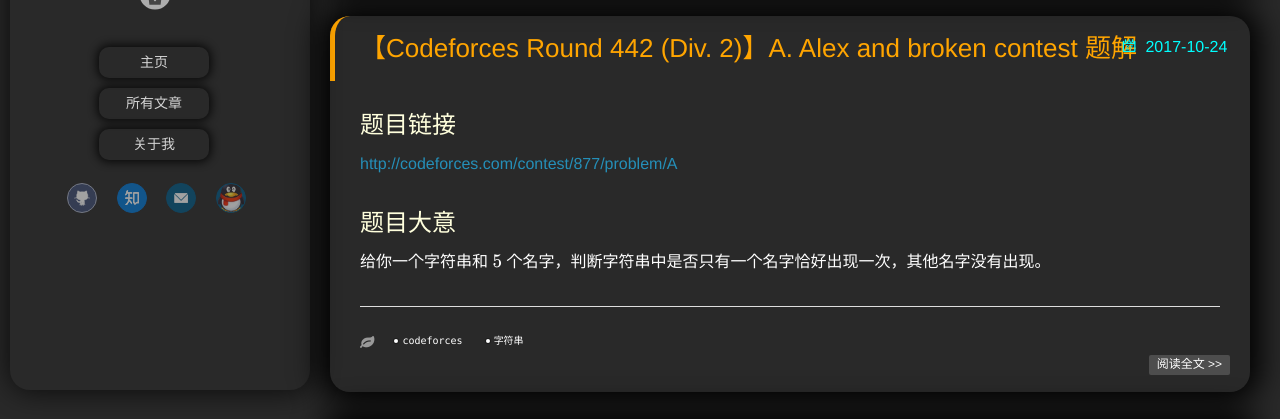
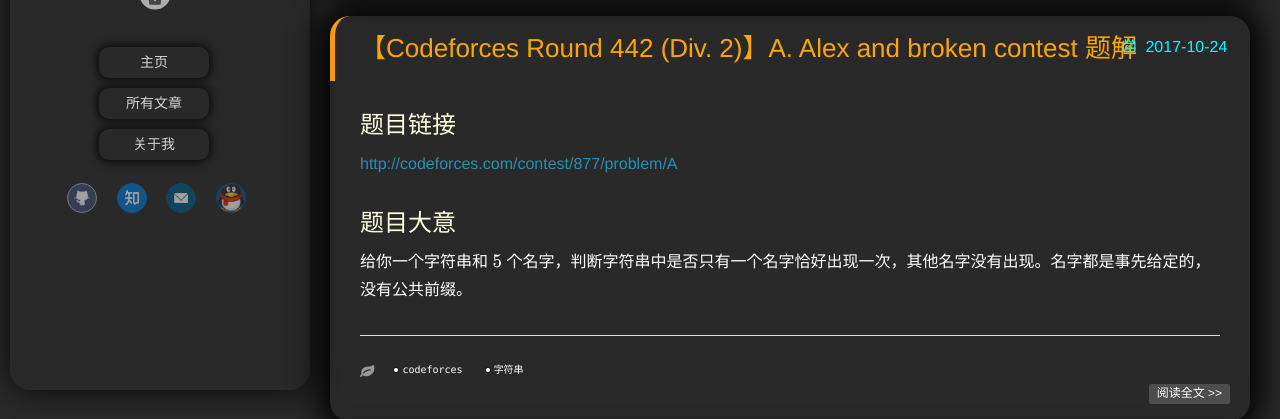
Before and after one commit to LaJiChangke/LaJiChangke.github.io, a plain HTML site: page index.html in a window 1280 px wide. Shown: the part 400-819 px from the top of the page. Drawn offline with nearby package versions, Linux system fonts and the light colour scheme; some packages are replaced by stand-ins of ours; a script that the page names is missing.

Commit message:
Site updated: 2017-10-24 09:09:32

```diff
--- a/index.html
+++ b/index.html
@@ -282,7 +282,7 @@
     <div class="article-entry" itemprop="articleBody">
 
         <h1 id="题目链接"><a href="#题目链接" class="headerlink" title="题目链接"></a>题目链接</h1><p><a href="http://codeforces.com/contest/877/problem/A" target="_blank" rel="external">http://codeforces.com/contest/877/problem/A</a></p>
-<h1 id="题目大意"><a href="#题目大意" class="headerlink" title="题目大意"></a>题目大意</h1><p>给你一个字符串和 $5$ 个名字，判断字符串中是否只有一个名字恰好出现一次，其他名字没有出现。</p>
+<h1 id="题目大意"><a href="#题目大意" class="headerlink" title="题目大意"></a>题目大意</h1><p>给你一个字符串和 $5$ 个名字，判断字符串中是否只有一个名字恰好出现一次，其他名字没有出现。名字都是事先给定的，没有公共前缀。</p>
 
     </div>
 
```
Also changed, not shown: CF877-A/index.html (+5 -5 lines).
